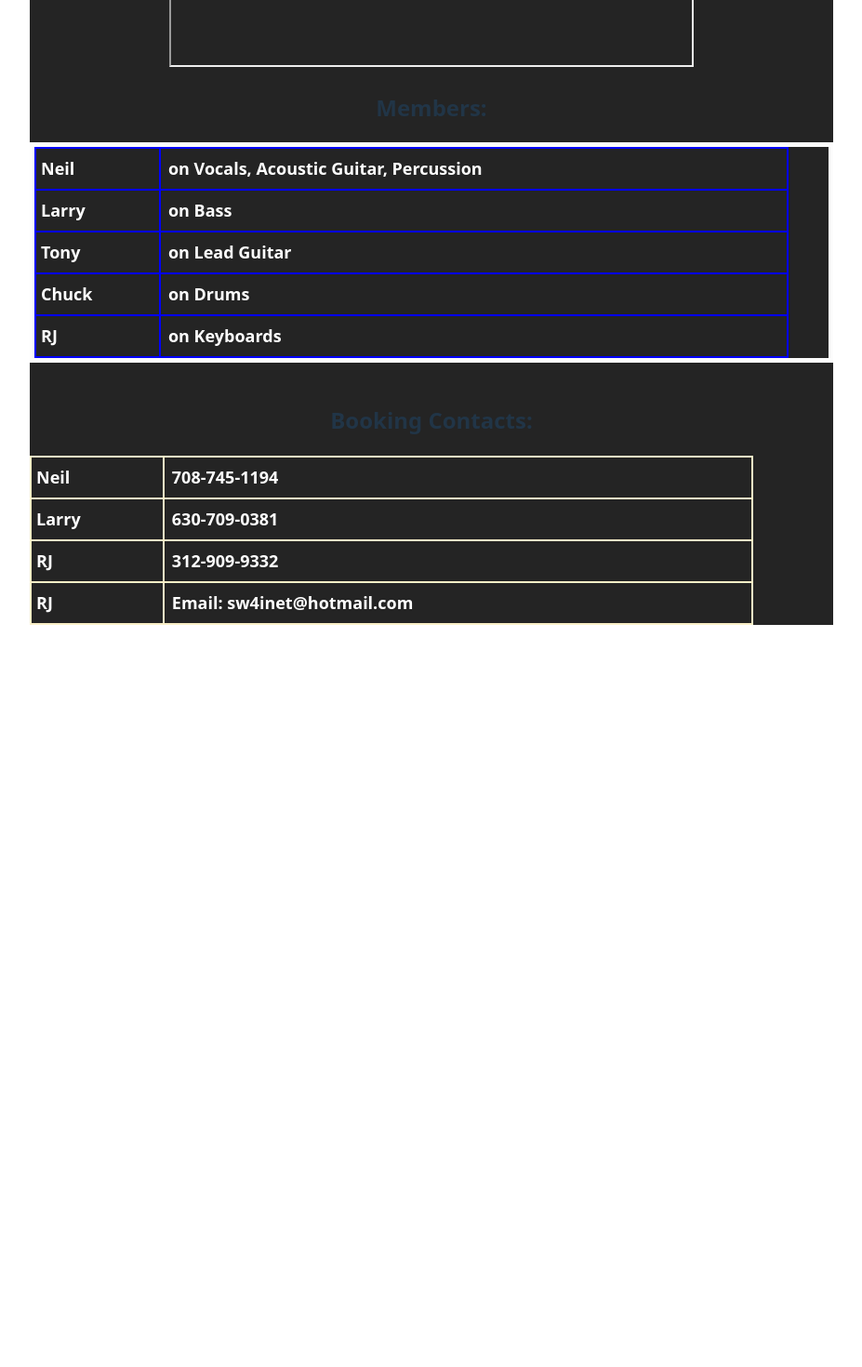
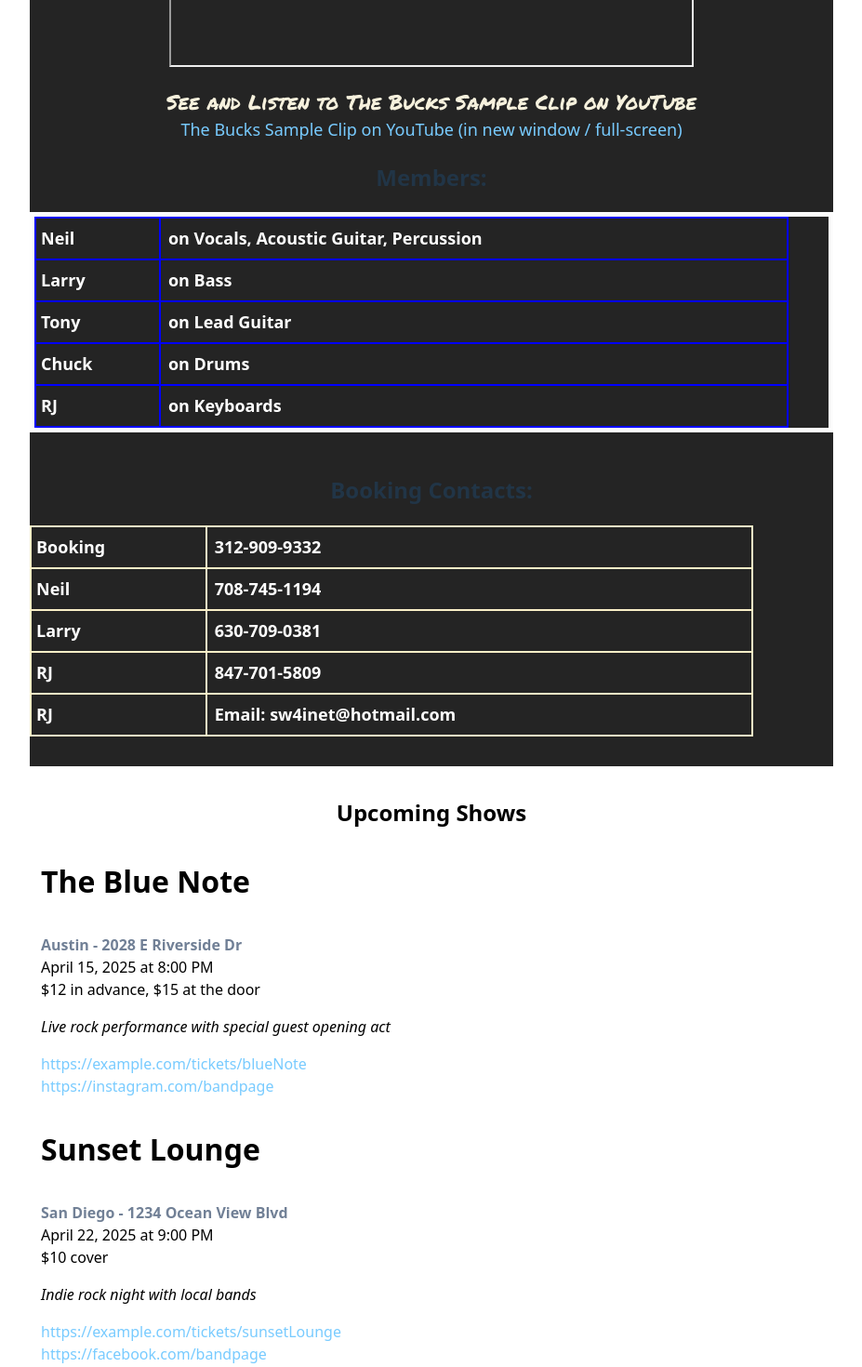
Before and after one commit to cloudappsdev/the-bucks-music, a React (Vite) app: page / in a window 1280 px wide. Shown: the part 1080-2550 px from the top of the page at 93% size, without its empty margins (176-1103 px from the left). Before the commit the page ends 1784 px from the top, so only its background shows below. Built offline with nearby package versions, Linux system fonts and the light colour scheme; grey boxes are pictures that could not be loaded; a web font is replaced by a local one.

Commit message:
logo adjust, Shows band-events list

```diff
--- a/index.html
+++ b/index.html
@@ -5,6 +5,10 @@
     <link rel="icon" type="image/svg+xml" href="/vite.svg" />
     <link
       href="https://fonts.googleapis.com/css?family=Baloo"
+      rel="stylesheet"
+    />
+    <link
+      href="https://fonts.googleapis.com/css?family=Permanent+Marker"
       rel="stylesheet"
     />
     <meta name="viewport" content="width=device-width, initial-scale=1.0" />
--- /dev/null
+++ b/src/components/BandEvent.ts
@@ -0,0 +1,11 @@
+export interface BandEvent {
+  venue: string;
+  city: string;
+  location: string;
+  date: string;
+  time: string;
+  cover: string;
+  details: string;
+  eventLink: string;
+  smLink: string;
+}
--- /dev/null
+++ b/src/components/BandEvents.scss
@@ -0,0 +1,25 @@
+.text-center {
+    text-align: center;
+}
+
+.font-semibold {
+    font-weight: 600;
+}
+
+.text-gray-600 {
+    font-weight: 600;
+    color: #718096;
+}
+
+.font-medium {
+    font-weight: 500;
+    color: #000;
+}
+
+.text-xl {
+    font-size: 2em;
+}
+
+.italic {
+    font-style: italic;
+}
--- /dev/null
+++ b/src/components/BandEvents.tsx
@@ -0,0 +1,102 @@
+import { BandEvent } from "./BandEvent";
+import "./BandEvents.scss";
+// Sample data matching the BandEvent interface
+const bandEvents: BandEvent[] = [
+  {
+    venue: "The Blue Note",
+    city: "Austin",
+    location: "2028 E Riverside Dr",
+    date: "April 15, 2025",
+    time: "8:00 PM",
+    cover: "$12 in advance, $15 at the door",
+    details: "Live rock performance with special guest opening act",
+    eventLink: "https://example.com/tickets/blueNote",
+    smLink: "https://instagram.com/bandpage",
+  },
+  {
+    venue: "Sunset Lounge",
+    city: "San Diego",
+    location: "1234 Ocean View Blvd",
+    date: "April 22, 2025",
+    time: "9:00 PM",
+    cover: "$10 cover",
+    details: "Indie rock night with local bands",
+    eventLink: "https://example.com/tickets/sunsetLounge",
+    smLink: "https://facebook.com/bandpage",
+  },
+  {
+    venue: "Rock Central",
+    city: "Chicago",
+    location: "456 Music Street",
+    date: "May 1, 2025",
+    time: "7:30 PM",
+    cover: "$15",
+    details: "Album release party",
+    eventLink: "https://example.com/tickets/rockCentral",
+    smLink: "https://twitter.com/bandpage",
+  },
+];
+
+const BandEvents = () => {
+  const bandEventParent = {
+    textAlign: "left" as const,
+    marginTop: "2rem" as const,
+    "background-color": "#FFF",
+    color: "black",
+  };
+
+  return (
+    <>
+      <div style={bandEventParent}>
+        <div className="p-4 max-w-2xl mx-auto" style={{ padding: "12px" }}>
+          <h2 className="text-center">Upcoming Shows</h2>
+          {bandEvents.map((event, index) => (
+            <div
+              key={index}
+              className="border-b border-gray-300 pb-4 mb-4 last:border-b-0"
+            >
+              <div className="mb-2">
+                <h3 className="text-xl font-semibold">{event.venue}</h3>
+                <div className="text-gray-600">
+                  {event.city} - {event.location}
+                </div>
+                <div className="font-medium">
+                  {event.date} at {event.time}
+                </div>
+                <div className="text-gray-700">{event.cover}</div>
+              </div>
+
+              <p className="mb-2 italic">{event.details}</p>
+
+              <div className="space-y-1">
+                <div>
+                  <a
+                    href={event.eventLink}
+                    target="_blank"
+                    rel="noopener noreferrer"
+                    className="block text-blue-600 hover:underline"
+                  >
+                    {event.eventLink}
+                  </a>
+                </div>
+
+                <div>
+                  <a
+                    href={event.smLink}
+                    target="_blank"
+                    rel="noopener noreferrer"
+                    className="block text-blue-600 hover:underline"
+                  >
+                    {event.smLink}
+                  </a>
+                </div>
+              </div>
+            </div>
+          ))}
+        </div>
+      </div>
+    </>
+  );
+};
+
+export default BandEvents;
--- a/src/components/Contact.tsx
+++ b/src/components/Contact.tsx
@@ -9,6 +9,10 @@ const Contact = () => {
         <div>
           <table className="ctbl">
             <tr className="crow">
+              <td>Booking</td>
+              <td>312-909-9332</td>
+            </tr>
+            <tr className="crow">
               <td>Neil</td>
               <td>708-745-1194</td>
             </tr>
@@ -18,7 +22,7 @@ const Contact = () => {
             </tr>
             <tr className="crow">
               <td>RJ</td>
-              <td>312-909-9332</td>
+              <td>847-701-5809</td>
             </tr>
             <tr className="crow">
               <td>RJ</td>
--- a/src/components/Home.scss
+++ b/src/components/Home.scss
@@ -4,23 +4,14 @@
 }
 
 .logo-container {
-    @media screen and (min-width: 480px) {
-        width: 440px;
+
+    @media screen and (min-width: 576px) {
+        width: 566px;
         margin: 8px;
 
         .logo {
-            width: 424px;
-            height: 238px;
-        }
-    }
-
-    @media screen and (min-width: 576px) {
-        width: 530px;
-        margin: 8px;
-
-        .logo {
-            width: 514px;
-            height: 263px;
+            width: 550px;
+            height: 270px;
         }
     }
 
@@ -46,3 +37,15 @@
 
     font-family: 'Baloo', sans-serif;
 }
+
+.linkHeading {
+    font-family: 'Permanent Marker', sans-serif;
+    padding-top: 15px;
+    font-size: 22px;
+    font-weight: 600;
+    color: #F6F1DD;
+}
+
+.linkBoost {
+    font-size: 18px;
+}
--- a/src/components/Home.tsx
+++ b/src/components/Home.tsx
@@ -1,7 +1,9 @@
 import "./Home.scss";
+import "./home-dark-link.scss";
 import thebucksLogo from "../assets/images/0bda7c26-c65a-48bf-b6c0-316887a25a8c.jpeg";
 import Members from "./Members";
 import Contact from "./Contact";
+import BandEvents from "./BandEvents";
 
 const Home = () => {
   return (
@@ -27,10 +29,25 @@ const Home = () => {
           ></iframe>
         </div>
         <div>
+          <div className="linkHeading">
+            See and Listen to The Bucks Sample Clip on YouTube
+          </div>
+          <a
+            target="_blank"
+            className="linkBoost"
+            href="https://www.youtube.com/embed/mL7u1dGVx-w?si=_s5aFPdgqZme_TnP"
+          >
+            The Bucks Sample Clip on YouTube (in new window / full-screen)
+          </a>
+        </div>
+        <div>
           <Members />
         </div>
         <div>
           <Contact />
+        </div>
+        <div>
+          <BandEvents />
         </div>
       </div>
     </>
--- /dev/null
+++ b/src/components/home-dark-link.scss
@@ -0,0 +1,23 @@
+a {
+    color: #78CBFF; /* Light blue color that stands out on dark backgrounds */
+    text-decoration: none; /* Removes the underline */
+    transition: color 0.2s ease; /* Smooth transition for hover effect */
+  }
+
+  a:hover {
+    color: #FFFFFF; /* White on hover for contrast */
+    text-decoration: underline; /* Adds underline on hover for clarity */
+  }
+
+  a:visited {
+    color: #C39EFF; /* Light purple for visited links */
+  }
+
+  a:active {
+    color: #FF9E9E; /* Light red when clicked */
+  }
+
+  a:focus {
+    outline: 2px solid #78CBFF; /* Accessibility focus outline */
+    outline-offset: 2px;
+  }
```
